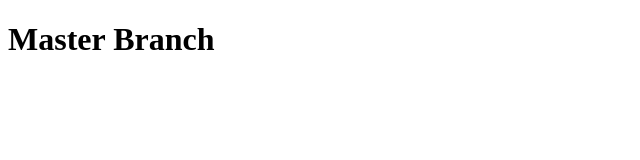
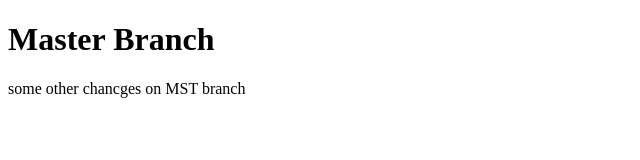
Before and after one commit to DearAlinaM/GitIntroHillel, a plain HTML site: page index.html in a window 1280 px wide. Shown: the whole page, without its empty margins (0-640 px from the left). Drawn offline with Linux system fonts and the light colour scheme.

Commit message:
master change

```diff
--- a/index.html
+++ b/index.html
@@ -8,6 +8,6 @@
 <body>
 
     <h1> Master Branch </h1>
-
+    <div>some other chancges on MST branch</div>
 </body>
 </html>
```
